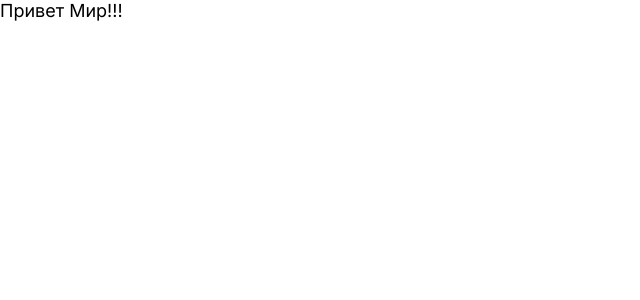
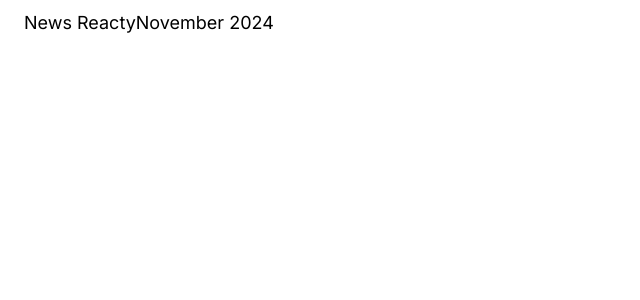
Before and after one commit to ArtErusov/news, a React (Vite) app: page / in a window 1280 px wide. Shown: the top 300 px of the page, without its empty margins (0-640 px from the left). Built offline with nearby package versions, Linux system fonts and the light colour scheme.

Commit message:
made header

```diff
--- a/src/App.jsx
+++ b/src/App.jsx
@@ -1,11 +1,10 @@
 import './assets/css/main.css';
+import Header from './components/Header/Header';
 
 function App() {
   return (
     <>
-     <div className='test'>
-      <p>Привет Мир!!!</p>
-     </div>
+     <Header />
     </>
   )
 }
--- a/src/assets/css/main.css
+++ b/src/assets/css/main.css
@@ -1,4 +1,5 @@
 @import './reset.css';
+
 
 * {
   /* color: var(--black); */
--- /dev/null
+++ b/src/components/Header/Header.jsx
@@ -0,0 +1,13 @@
+import { formatDate } from '../../helpers/formatDate';
+import styles from './styles.module.css';
+
+function Header() {
+  return (
+  <header className={styles.header}>
+    <h1 className={styles.title}>News Reacty</h1>
+    <p className={styles.date}>{formatDate(new Date)}</p>
+  </header>
+  )
+}
+
+export default Header
--- /dev/null
+++ b/src/components/Header/styles.module.css
@@ -0,0 +1,8 @@
+@import '../../assets/css/main.css';
+
+.header{
+    display: flex;
+    width: 100%;
+    padding: 12px 24px;
+
+}
--- /dev/null
+++ b/src/helpers/formatDate.js
@@ -0,0 +1,9 @@
+export const formatDate = (date) => {
+    const options = {
+        // weekday: "long",
+        year: "numeric",
+        month: "long",
+        // day: "numeric",
+    };
+    return date.toLocaleDateString("en-US", options);
+};
```
